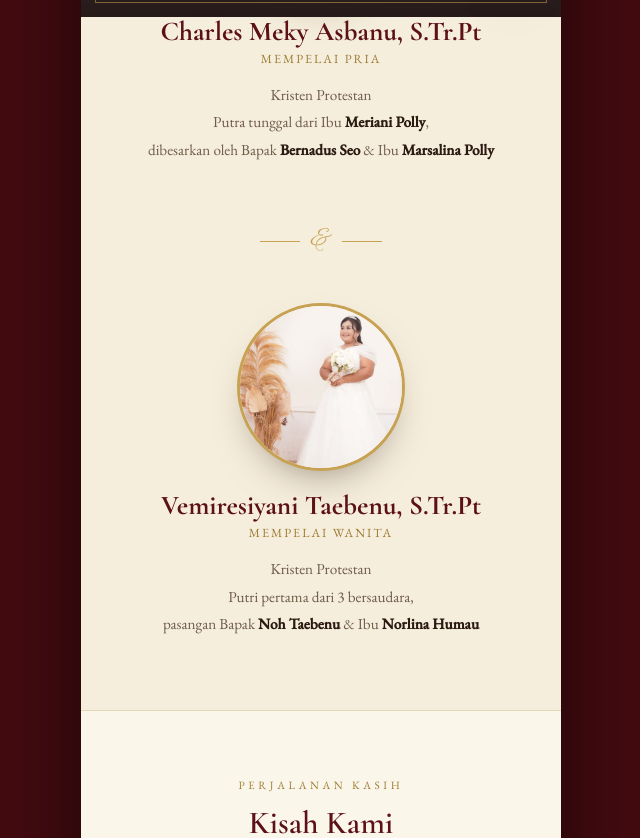
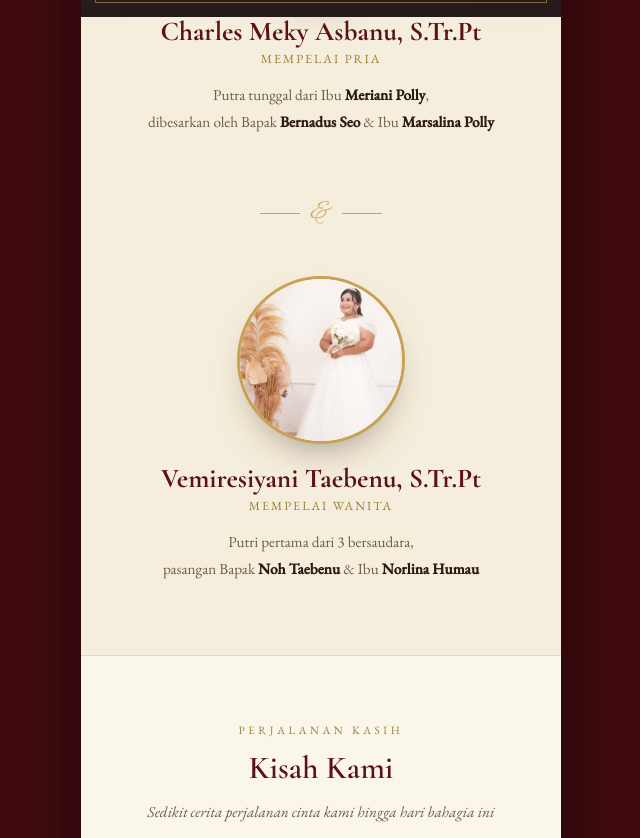
Before and after one commit to websitesaya/UndanganCharles-Vemi, a plain HTML site: page index.html in a window 1280 px wide. Shown: the part 783-1621 px from the top of the page, without its empty margins (319-959 px from the left). Drawn offline with nearby package versions, Linux system fonts and the light colour scheme; no server answers.

Commit message:
Update index.html

```diff
--- a/index.html
+++ b/index.html
@@ -67,7 +67,6 @@
           <h3 class="couple-name">Charles Meky Asbanu, S.Tr.Pt</h3>
           <div class="couple-role">Mempelai Pria</div>
           <p class="couple-meta">
-            Kristen Protestan<br>
             Putra tunggal dari Ibu <b>Meriani Polly</b>,<br>
             dibesarkan oleh Bapak <b>Bernadus Seo</b> &amp; Ibu <b>Marsalina Polly</b>
           </p>
@@ -80,7 +79,6 @@
           <h3 class="couple-name">Vemiresiyani Taebenu, S.Tr.Pt</h3>
           <div class="couple-role">Mempelai Wanita</div>
           <p class="couple-meta">
-            Kristen Protestan<br>
             Putri pertama dari 3 bersaudara,<br>
             pasangan Bapak <b>Noh Taebenu</b> &amp; Ibu <b>Norlina Humau</b>
           </p>
```
